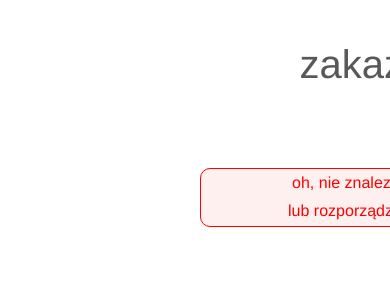
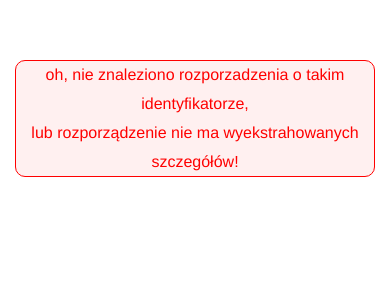
Before and after one commit to flaming-pol/zakaznoszeniabroni, a PHP site: page /detale.php in a window 390 px wide; the page is wider, and only the part inside the window is pictured. Shown: the top 300 px of that part. Run offline with PHP 8.4, Linux system fonts and the light colour scheme.

Commit message:
CSS do widoku mobilnego.

```diff
--- a/web/detale.php
+++ b/web/detale.php
@@ -23,7 +23,7 @@ $db = null;
   <script src="https://stackpath.bootstrapcdn.com/bootstrap/4.1.2/js/bootstrap.min.js"></script>
   <link rel="stylesheet" href="https://stackpath.bootstrapcdn.com/bootstrap/4.1.2/css/bootstrap.min.css">
 
-  <link rel="stylesheet" href="style.css?v=2">
+  <link rel="stylesheet" href="style.css?v=3">
 </head>
 
 <body>
@@ -42,7 +42,10 @@ if (count($legal_acts_rows) < 1) {
   echo 'Obowiązuje na obszarze: <br>';
   $is_active = false;
   $last_area = "";
+  $i = 0;
+  $array_len = count($legal_acts_rows);
   foreach ($legal_acts_rows as $row) {
+    $i++;
     $area = $row["area"];
     if ($last_area != $area) {
       if ($last_area != "") echo '<br>';
@@ -63,9 +66,10 @@ if (count($legal_acts_rows) < 1) {
 
       if ($active_wrapper) echo '<font color="red">';
       if ($time_diff < 86400)
-        echo ' <b>' . $t_begin->format("d-m-Y") . ',</b>';
+        echo ' <b>' . $t_begin->format("d-m-Y") . '</b>';
       else
-        echo ' od <b>' . $t_begin->format("d-m-Y") . '</b> do <b> ' . $t_end->format("d-m-Y") . ',</b>';
+        echo ' od <b>' . $t_begin->format("d-m-Y") . '</b> do <b> ' . $t_end->format("d-m-Y") . '</b>';
+      if ($i != $array_len) echo ",";
       if ($active_wrapper) echo '</font>';
     }
   }
--- a/web/rejestracja.php
+++ b/web/rejestracja.php
@@ -93,7 +93,7 @@ $db = null;
   <script src="https://stackpath.bootstrapcdn.com/bootstrap/4.1.2/js/bootstrap.min.js"></script>
   <link rel="stylesheet" href="https://stackpath.bootstrapcdn.com/bootstrap/4.1.2/css/bootstrap.min.css">
 
-  <link rel="stylesheet" href="style.css?v=2">
+  <link rel="stylesheet" href="style.css?v=3">
 </head>
 
 <body>
--- a/web/style.css
+++ b/web/style.css
@@ -132,3 +132,54 @@ p {
   display: none;
   cursor:pointer;
 }
+
+/* Widok mobilny v1 */
+@media screen and (max-width: 900px) {
+  #msg_container {
+    width: 100%;
+  }
+
+  #main {
+    margin-top: 10px;
+    padding: 3px;
+    text-align: left;
+    width: 100%;
+    display: table;
+  }
+
+  #main h1 {
+    display: none;
+  }
+
+  #detale {
+    margin-top: 30px;
+    width: 100%;
+  }
+
+  #kontakt {
+    padding: 3px;
+    width: 100%;
+    font-size: 14px;
+  }
+
+  #stopka {
+    padding: 3px;
+    width: 100%;
+  }
+
+  #checkboxy_zgody {
+    width: 100%;
+  }
+
+  #tabelka {
+    /* table-layout: fixed; */
+    width: 100%;
+    max-width: 100%;
+    text-align: left;
+  }
+
+  #tabelka tr th:nth-child(3), table tr td:nth-child(3) {
+    /* Ukrycie pola "nazwa" */
+    display: none;
+  }
+}
```
Also changed, not shown: TODO.TXT (+3 -9 lines), web/index.php (+11 -3 lines).
